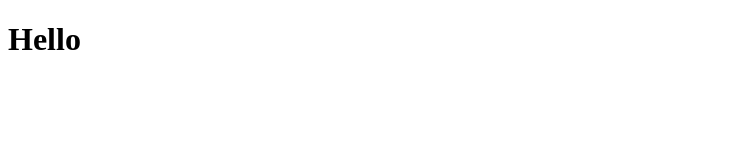
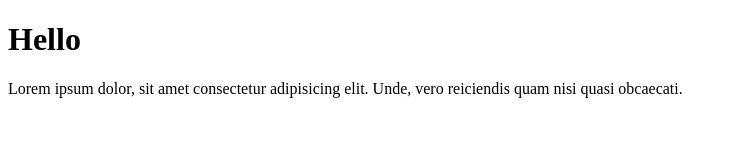
Before and after one commit to iamtariqkhan/test, a plain HTML site: page index.html in a window 1280 px wide. Shown: the whole page, without its empty margins (0-737 px from the left). Drawn offline with Linux system fonts and the light colour scheme.

Commit message:
created paragraph

```diff
--- a/index.html
+++ b/index.html
@@ -1,11 +1,15 @@
 <!DOCTYPE html>
 <html lang="en">
-<head>
-    <meta charset="UTF-8">
-    <meta name="viewport" content="width=device-width, initial-scale=1.0">
+  <head>
+    <meta charset="UTF-8" />
+    <meta name="viewport" content="width=device-width, initial-scale=1.0" />
     <title>Document</title>
-</head>
-<body>
+  </head>
+  <body>
     <h1>Hello</h1>
-</body>
+    <p>
+      Lorem ipsum dolor, sit amet consectetur adipisicing elit. Unde, vero
+      reiciendis quam nisi quasi obcaecati.
+    </p>
+  </body>
 </html>
```
